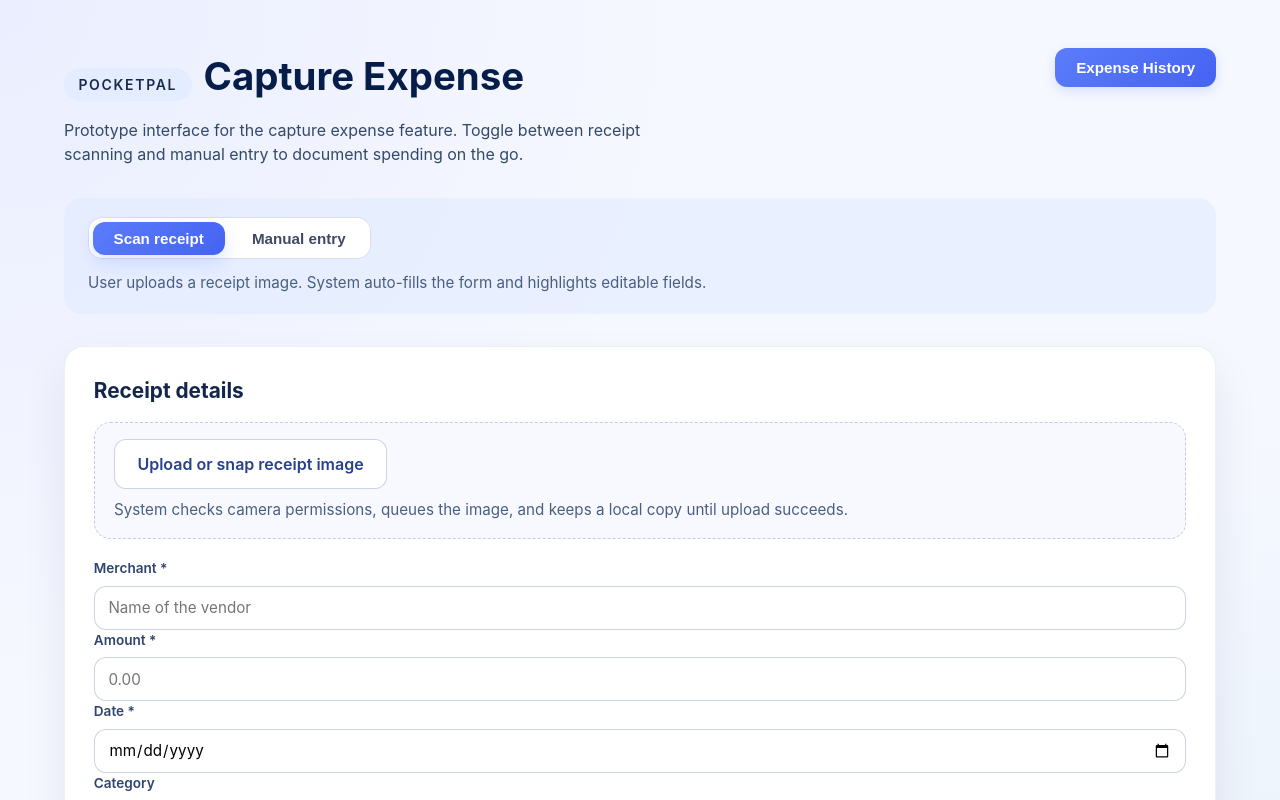
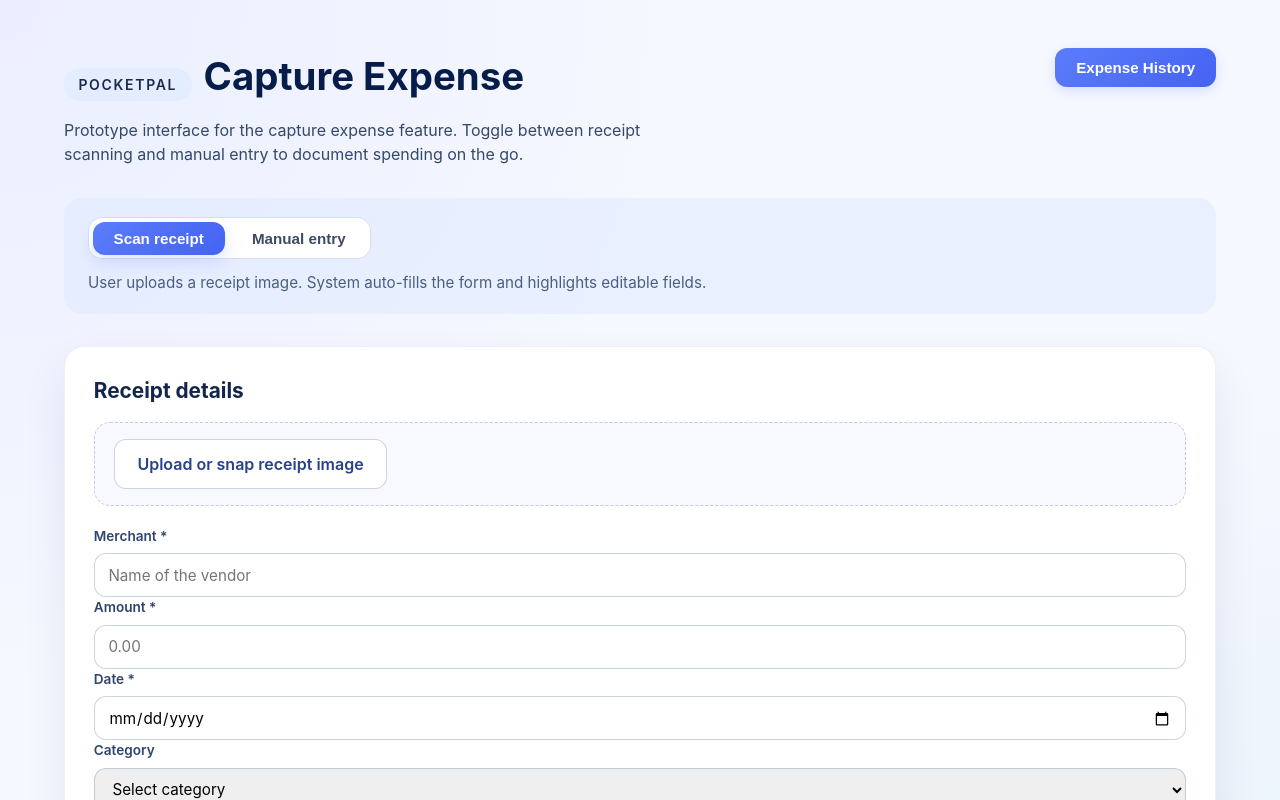
Before and after one commit to Path-yang/IS2102-Assignment-4, a React (Vite) app in the folder pocketpal-ui/: page / in a window 1280 px wide. Shown: the top 800 px of the page. Built offline with nearby package versions, Linux system fonts and the light colour scheme.

Commit message:
fix: remove redundant guidance copy

```diff
--- a/pocketpal-ui/src/ExpenseCapture.jsx
+++ b/pocketpal-ui/src/ExpenseCapture.jsx
@@ -248,23 +248,12 @@ function ExpenseCapture({ savedExpenses, setSavedExpenses }) {
               )}
             </div>
 
-            {mode === MODES.SCAN ? (
+            {mode === MODES.SCAN && (
               <div className="scan-dropzone">
                 <label className="file-input">
                   <input type="file" accept="image/*" onChange={handleReceiptUpload} />
                   <span>Upload or snap receipt image</span>
                 </label>
-                <p>
-                  System checks camera permissions, queues the image, and keeps a local copy until
-                  upload succeeds.
-                </p>
-              </div>
-            ) : (
-              <div className="manual-guidance">
-                <p>
-                  Capture expenses without a receipt or when OCR fails. Required fields are merchant,
-                  amount, and date.
-                </p>
               </div>
             )}
 
```
